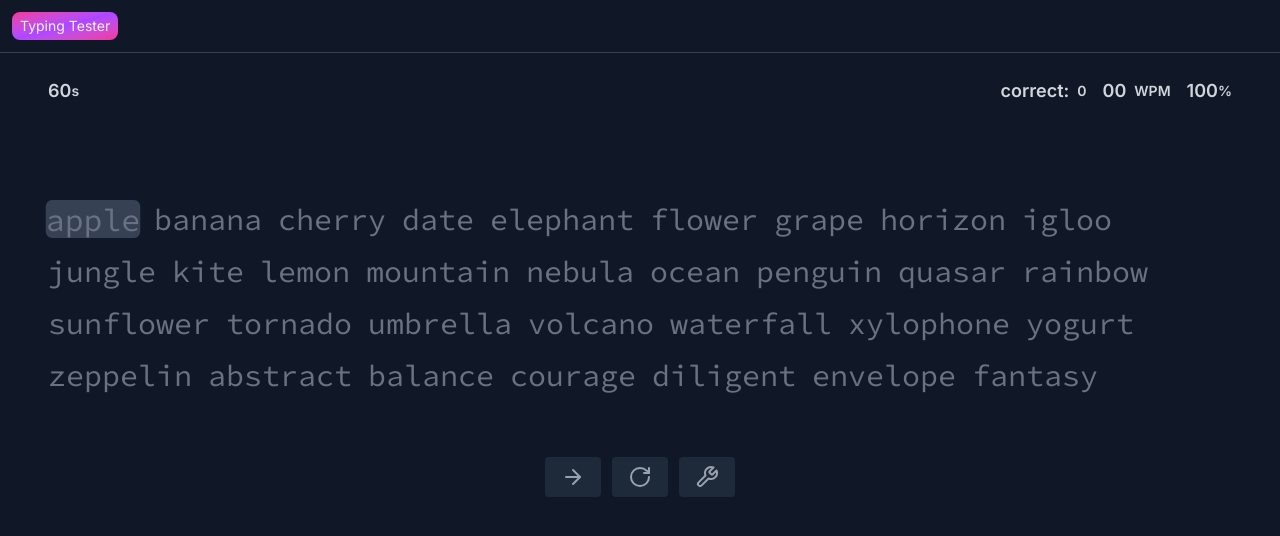
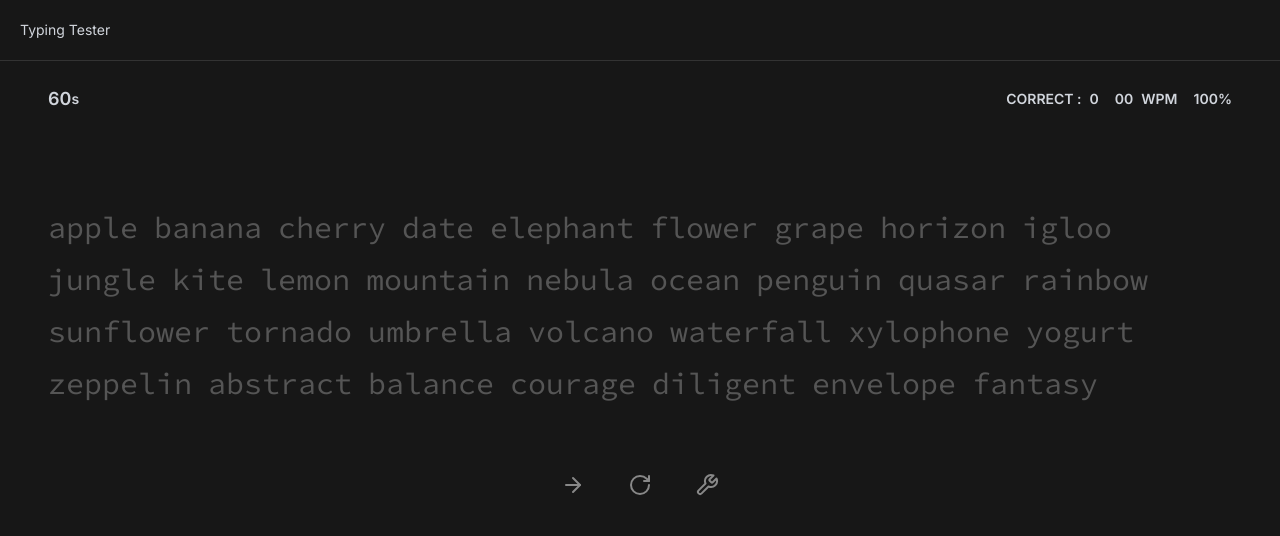
Before and after one commit to arjun6757/type-junior, a React (Vite) app: page / in a window 1280 px wide. Shown: the top 536 px of the page. Built offline with nearby package versions, Linux system fonts and the light colour scheme.

Commit message:
changing the overall look and feel here

```diff
--- a/src/App.jsx
+++ b/src/App.jsx
@@ -21,9 +21,9 @@ export default function App() {
   }, [title])
 
   return (
-    <div className='bg-gray-900 w-screen h-screen font-inter text-sm overflow-hidden'>
-      <div className="flex justify-between p-3 bg-gray-900 border-b border-gray-700">
-        <span onClick={handleTitleClick} className="text-md cursor-pointer text-gray-100 select-none bg-gradient-to-br from-pink-500 via-purple-500 to-pink-500 rounded-lg px-2 py-1 w-fit active:scale-95 transition-transform">{title}</span>
+    <div className='bg-[#171717] text-[#888] w-screen h-screen font-inter text-sm overflow-hidden'>
+      <div className="flex justify-between bg-transparent p-2 border-b border-[#333]">
+        <span onClick={handleTitleClick} className="text-md h-full cursor-pointer text-gray-300 select-none p-3 rounded-md w-fit active:scale-95 transition-transform">{title}</span>
       </div>
       <Content />
     </div>
--- a/src/Content.jsx
+++ b/src/Content.jsx
@@ -10,7 +10,7 @@ export default function Content() {
     const [typed, setTyped] = useState('');
     const [randomWords, setRandomWords] = useState([]);
     const [activeIndex, setActiveIndex] = useState(0);
-    const [classNames, setClassNames] = useState([]);
+    const [classNames, setClassNames] = useState(["correct"]);
     const [wordClasses, setWordClasses] = useState([]);
     const correctRef = useRef(null);
     const wordRef = useRef([]);
@@ -149,7 +149,7 @@ export default function Content() {
                 console.log('acive word offset top: ', activeWord?.offsetTop);
                 console.log('placeholder offset top: ', placeholderRef?.current?.offsetTop);
                 placeholderRef.current.scrollTo({
-                    top: activeWord.offsetTop - placeholderRef.current.offsetTop,
+                    top: activeWord.offsetTop - placeholderRef.current.offsetTop + 4,
                     behavior: "smooth", // Smooth scrolling
                 });
             }
@@ -167,23 +167,22 @@ export default function Content() {
                 <div className="flex gap-4">
 
                     <div className="flex gap-2 items-center">
-                        <span ref={correctRef} className="text-lg">correct:</span>
+                        <span ref={correctRef} className="uppercase">Correct :</span>
                         <p>{rightOnes.length}</p>
                     </div>
 
                     <div className="flex gap-2 items-center">
-                        <span ref={wpmRef} className="text-lg">00</span>
+                        <span ref={wpmRef}>00</span>
                         <p>WPM</p>
                     </div>
                     <div className="flex items-center">
-                        <span ref={accuracyRef} className="text-lg">100</span>
+                        <span ref={accuracyRef}>100</span>
                         <p>%</p>
                     </div>
                 </div>
             </div>
 
-
-            <div tabIndex={0} ref={placeholderRef} onKeyDown={handleKeyDown} className="relative transition-all h-[14rem] overflow-hidden mt-16 mb-12 font-code text-3xl text-gray-500 p-4 px-12 flex gap-4 text-wrap flex-wrap select-none focus:outline-0">
+            <div tabIndex={0} ref={placeholderRef} onKeyDown={handleKeyDown} className="relative transition-all h-[14rem] overflow-hidden mt-16 mb-12 font-code text-3xl text-[#555] p-4 px-12 flex gap-4 text-wrap flex-wrap select-none focus:outline-0">
                 {randomWords.map((word, wordIndex) => (
 
                     <div
@@ -194,6 +193,7 @@ export default function Content() {
                         {word.split("").map((char, charIndex) => (
 
                             <span
+                                data-char={char}
                                 key={`${word}-${charIndex}`}
                                 className={logicBasedClass(wordIndex, charIndex)}
                             >
@@ -208,15 +208,15 @@ export default function Content() {
 
             <div className="max-w-[200px] mx-auto flex justify-around mt-12">
 
-                <button className="group bg-gray-800 focus-visible:outline-2 focus-visible:outline-gray-300 px-4 py-2 rounded cursor-pointer text-gray-400">
+                <button className="group bg-transparent focus-visible:outline-2 focus-visible:outline-gray-300 px-4 py-2 rounded cursor-pointer text-[#888]">
                     <ArrowRightIcon className="group-hover:text-gray-100 group-focus:translate-x-3 transition-transform duration-500" />
                 </button>
 
-                <button className="group bg-gray-800 focus-visible:outline-2 focus-visible:outline-gray-300 px-4 py-2 rounded cursor-pointer text-gray-400">
+                <button className="group bg-transparent focus-visible:outline-2 focus-visible:outline-gray-300 px-4 py-2 rounded cursor-pointer text-[#888]">
                     <RotateCw className="group-hover:text-gray-100 group-focus:rotate-180 transition-transform duration-500" />
                 </button>
 
-                <button className="group bg-gray-800 focus-visible:outline-2 focus-visible:outline-gray-300 px-4 py-2 rounded cursor-pointer text-gray-400">
+                <button className="group bg-transparent focus-visible:outline-2 focus-visible:outline-gray-300 px-4 py-2 rounded cursor-pointer text-[#888]">
                     <WrenchIcon className="group-hover:text-gray-100 group-focus:rotate-180 transition-transform duration-500" />
                 </button>
 
--- a/src/index.css
+++ b/src/index.css
@@ -8,19 +8,39 @@
 }
 
 .caret-container {
-    @apply relative bg-gray-700 scale-105 rounded-md transition-all
+    /* @apply relative bg-transparent border; */
 }
 
-.caret-container::after {
-    content: '';
-    @apply absolute inset-0
-}
+/* .caret-container::before {
+    content: "";
+    @apply absolute top-0 left-0 -translate-x-full [data-status=active]:translate-x-full w-full h-full border;
+} */
+
+/* .caret-container::after {
+    content: "";
+    @apply absolute top-0 left-0 translate-x-full bg-gray-950 w-full h-full border;
+} */
+
+
+
+/* somehow need to eliminate the need for it both here and content.jsx */
+/* .caret-container::before { */
+/* content: ''; */
+/* @apply absolute -left-4 w-4 h-full bg-gray-300 text-black; */
+/* @apply absolute left-0 w-4 h-full bg-gray-500 text-black; */
+/* } */
 
 .caret-block {
     @apply relative
 }
 
 .caret-block::after {
-    content: '_';
-    @apply absolute bg-gray-700 inset-0 rounded-md animate-pulse
+    /* content: attr(data-char); */
+    content: "";
+    /* @apply absolute bg-gray-700 inset-0 rounded-md animate-pulse */
+    @apply absolute top-0 right-0 w-[3px] rounded-lg translate-x-full h-full bg-yellow-500 text-black;
 }
+
+.neutral {
+    @apply bg-white w-full h-full
+}
```
